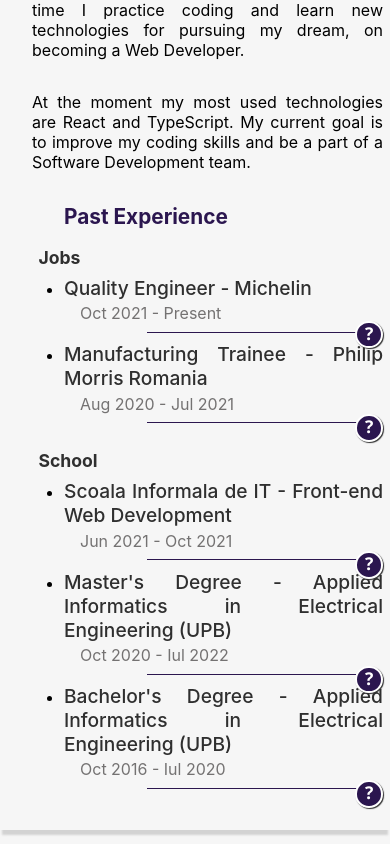
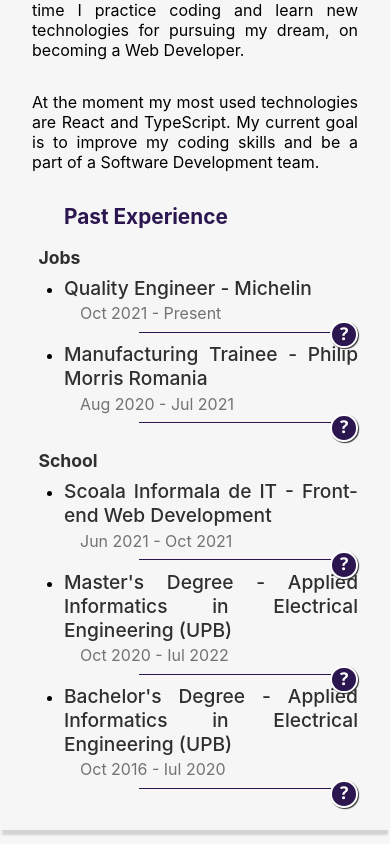
Before and after one commit to AliceBanica/Portofolio, a React (Create React App) app: page / in a window 390 px wide. Shown: the part 859-1703 px from the top of the page. Built offline with nearby package versions, Linux system fonts and the light colour scheme.

Commit message:
small change to linkedin URL

```diff
--- a/src/Components/About.css
+++ b/src/Components/About.css
@@ -258,7 +258,7 @@
 
 .experience-more-info {
     width: 100%;
-    height: 7rem;
+    height: 8rem;
     opacity: 0;
     transition: all 1s;
     box-shadow: 0.1rem 0.2rem 0.6rem var(--purple);
@@ -347,7 +347,6 @@
         text-align: justify;
     }
     .description-mobile {
-        width: 90%;
         display: flex;
         flex-direction: column;
         justify-content: center;
```
